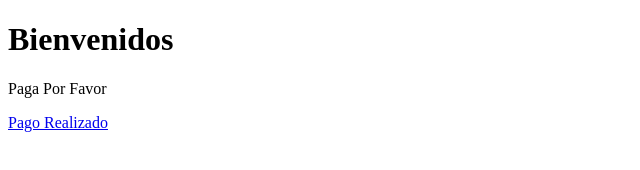
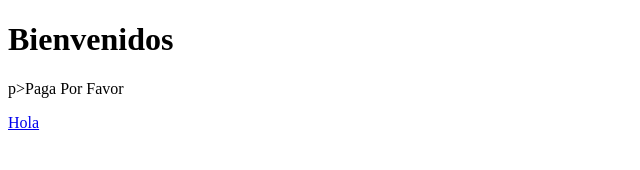
Before and after one commit to Patalapetapu/Mensualidad., a plain HTML site: page index.html in a window 1280 px wide. Shown: the whole page, without its empty margins (0-640 px from the left). Drawn offline with Linux system fonts and the light colour scheme.

Commit message:
Update index.html

```diff
--- a/index.html
+++ b/index.html
@@ -8,7 +8,7 @@
 </head>
 <body>
     <h1>Bienvenidos</h1>
-    <p>Paga Por Favor</p>
-    <a href="pagoRE.html">Pago Realizado</a>
+    p>Paga Por Favor</p>
+    <a href="pagoRE.html">Hola</a>
 </body>
 </html>
```
